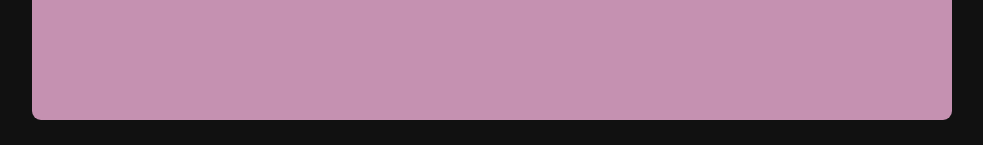
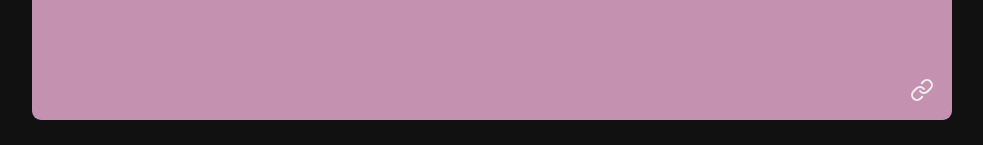
Before and after one commit to murbar/web-color-tool, a React (Create React App) app: page / in a window 1280 px wide. Shown: the part 404-549 px from the top of the page, without its empty margins (148-1131 px from the left). Built offline with nearby package versions, Linux system fonts and the light colour scheme.

Commit message:
Add copy link button

```diff
--- a/src/components/Preview.js
+++ b/src/components/Preview.js
@@ -1,11 +1,15 @@
 import React, { useState } from 'react';
-import styled from 'styled-components';
+import styled, { css } from 'styled-components';
 import breakpoints from 'styles/breakpoints';
 import colorConvert from 'colorConvert';
 import ColorValues from 'components/ColorValues';
 import { useSpring, animated } from 'react-spring';
 import HarmonyDisplay from 'components/HarmonyDisplay';
 import HarmonyToggle from 'components/HarmonyToggle';
+import IconButton from 'components/common/IconButton';
+import { ReactComponent as LinkIcon } from 'icons/link.svg';
+import { CopyToClipboard } from 'react-copy-to-clipboard';
+import { publicURL } from 'config';
 
 const ColorDisplay = styled(animated.div)`
   height: 30vh;
@@ -26,6 +30,34 @@ const Container = styled.div`
   margin-bottom: 1.5rem;
 `;
 
+const LinkToStyles = styled.div`
+  position: absolute;
+  top: 0;
+  left: 1rem;
+  transform: scale(0.8);
+  transform-origin: left bottom;
+  ${breakpoints.tablet(css`
+    right: 0;
+    bottom: 1rem;
+    top: auto;
+    left: auto;
+  `)}
+`;
+
+const LinkTo = ({ hex }) => {
+  const link = `${publicURL}/hex/${hex}`;
+
+  return (
+    <LinkToStyles>
+      <CopyToClipboard text={link}>
+        <IconButton title={`Copy link to #${hex}`}>
+          <LinkIcon />
+        </IconButton>
+      </CopyToClipboard>
+    </LinkToStyles>
+  );
+};
+
 export default function Preview({ colorValues, setColor }) {
   const [showingHarmony, setShowingHarmony] = useState(null);
   const rgbCSS = colorConvert.rgb.toCSS(colorValues.rgb);
@@ -39,6 +71,7 @@ export default function Preview({ colorValues, setColor }) {
       <ColorDisplay style={color}>
         <ColorValues colorValues={colorValues} />
         <HarmonyDisplay colorValues={colorValues} showing={showingHarmony} setColor={setColor} />
+        <LinkTo hex={colorValues.hex} />
       </ColorDisplay>
       <HarmonyToggle showing={showingHarmony} setShowing={setShowingHarmony} />
     </Container>
--- a/src/config.js
+++ b/src/config.js
@@ -6,3 +6,5 @@ export const harmonyConstants = {
   TR: 'Triadic',
   TE: 'Tetradic'
 };
+
+export const publicURL = 'https://color.joelb.dev';
```
Also changed, not shown: src/icons/link.svg (added).
